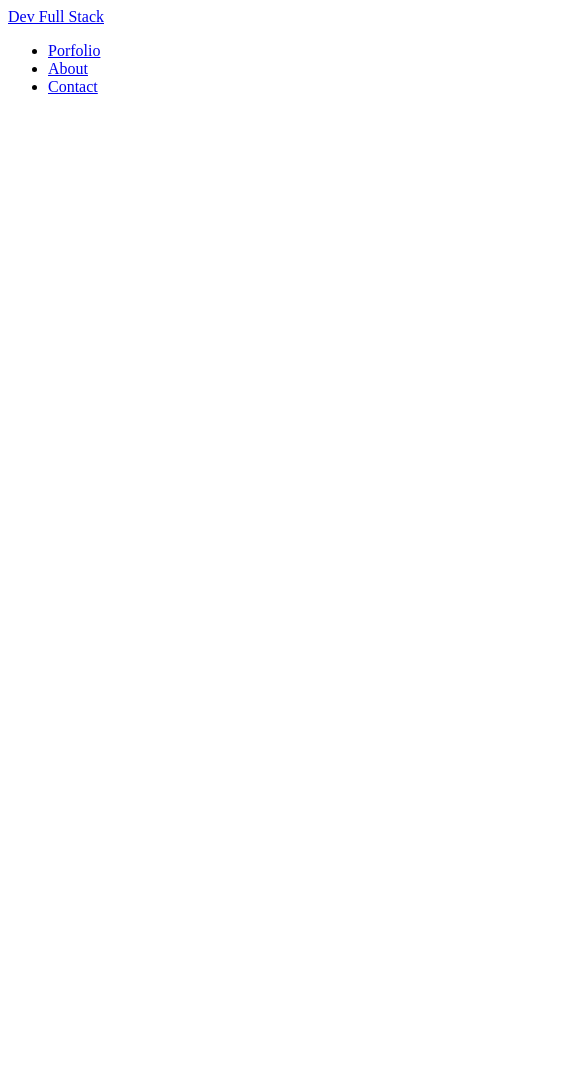
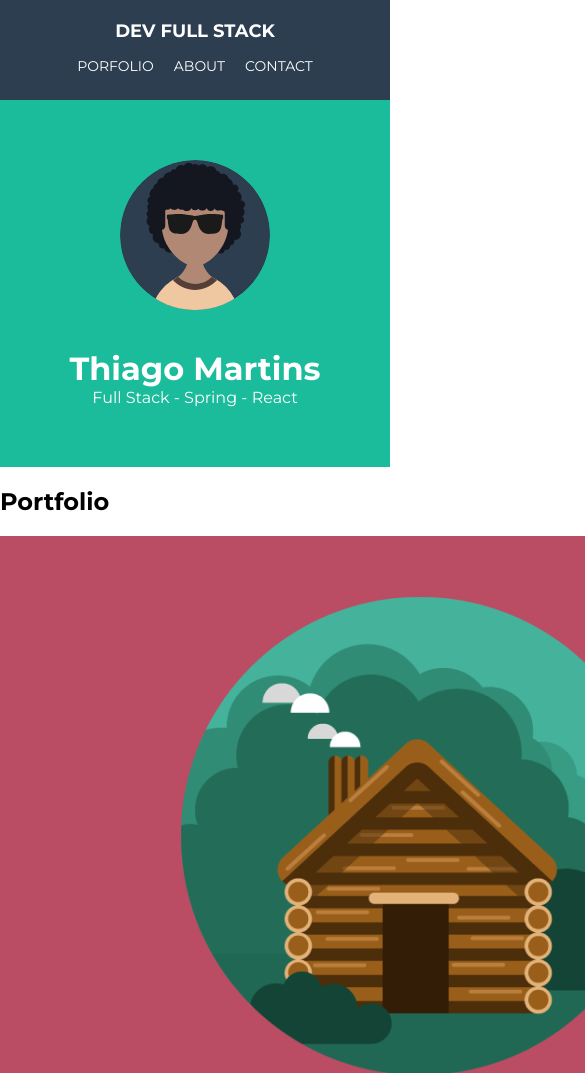
Before and after one commit to devthiagomartins/DSLearn-porfolio-html-css, a plain HTML site: page index.html in a window 390 px wide. Shown: the top 1073 px of the page, 585 px wide, since content can reach past the window. Before the commit the page ends 844 px from the top, so only its background shows below. Drawn offline with Linux system fonts and the light colour scheme.

Commit message:
Profile section estilizada mobile first

```diff
--- a/css/styles.css
+++ b/css/styles.css
@@ -1,3 +1,65 @@
-h1{
-  color: orange;
+*{
+  box-sizing: border-box;
 }
+
+html,body {
+  padding: 0;
+  margin: 0;
+  font-family: "Montserrat", sans-serif;
+}
+.nav-container {
+  background-color: #2c3e50;
+  height: 100px;
+  width: 100%;
+  padding: 20px;
+}
+
+.nav-main{
+  width: 100%;
+  max-width: 960px;
+  margin: 0 auto;
+  display: flex;
+  flex-direction: column;
+  align-items: center;
+
+}
+.nav-main a{
+  color: #fff;
+  text-transform: uppercase;
+  text-decoration: none;
+}
+.menu-items{
+  display: flex;
+  list-style-type: none;
+  margin: 0;
+  padding: 0;
+}
+.menu-items li {
+  margin: 10px;
+  font-size: 14px;
+}
+.nav-brand{
+  font-size: 18px;
+  font-weight: bold;
+  margin-bottom: 5px;
+}
+.profile-container {
+  background-color: #1abc9c;
+  display: flex;
+  flex-direction: column;
+  align-items: center;
+  color: #fff;
+  padding: 60px 0;
+}
+.profile-avatar img {
+  width: 150px;
+}
+.profile-title{
+  margin: 35px 0 0 0;
+  font-size: 2rem;
+}
+
+.profile-description{
+margin: 0;
+font-size: 1rem;
+}
--- a/index.html
+++ b/index.html
@@ -5,13 +5,16 @@
   <meta http-equiv="X-UA-Compatible" content="IE=edge">
   <meta name="viewport" content="width=device-width, initial-scale=1.0">
   <title>Meu Perfil</title>
+  <link rel="preconnect" href="https://fonts.googleapis.com">
+<link rel="preconnect" href="https://fonts.gstatic.com" crossorigin>
+<link href="https://fonts.googleapis.com/css2?family=Fira+Code:wght@300;700&family=Montserrat:wght@400;700&display=swap" rel="stylesheet">
   <link rel="stylesheet" href="css/styles.css">
 </head>
 <body>
-  <header>
-    <nav>
-      <a href="#">Dev Full Stack</a>
-      <ul>
+  <header class="nav-container">
+    <nav class="nav-main">
+      <a class="nav-brand" href="#">Dev Full Stack</a>
+      <ul class="menu-items">
         <li><a href="#portfolio">Porfolio</a></li>
         <li><a href="#">About</a></li>
         <li><a href="https://github.com/devthiagomartins" target="_blank">Contact</a></li>
@@ -20,16 +23,34 @@
   </header>
 
   <main>
-    <section>
-
+    <section class="profile-container">
+      <div class="profile-avatar">
+        <img src="img/profile.svg" alt="Meu perfil">
+      </div>
+        <h1 class="profile-title">Thiago Martins</h1>
+        <p class="profile-description">Full Stack - Spring - React</p>
     </section>
     <section>
+      <h2>Portfolio</h2>
+
+      <div>
+        <img src="img/portfolio1.png" alt="Portfolio 1">
+        <img src="img/portfolio2.png" alt="Portfolio 2">
+        <img src="img/portfolio3.png" alt="Portfolio 3">
+        <img src="img/portfolio4.png" alt="Portfolio 4">
+        <img src="img/portfolio5.png" alt="Portfolio 5">
+        <img src="img/portfolio6.png" alt="Portfolio 6">
+      </div>
 
     </section>
   </main>
 
   <footer>
-
+    <div>Siga-nos</div>
+    <div>
+      <a href="https://instagram.com/devthiagomartins"><img src="img/instagram.png" alt="Instagram"></a>
+      <a href="https://youtube.com/devsuperior"><img src="img/youtube.png" alt="Youtube"></a>
+    </div>
   </footer>
 </body>
 </html>
```
Also changed, not shown: img/instagram.png (added), img/portfolio1.png (added), img/portfolio2.png (added), img/portfolio3.png (added), img/portfolio4.png (added), img/portfolio5.png (added), img/portfolio6.png (added), img/profile.svg (added), img/youtube.png (added).
